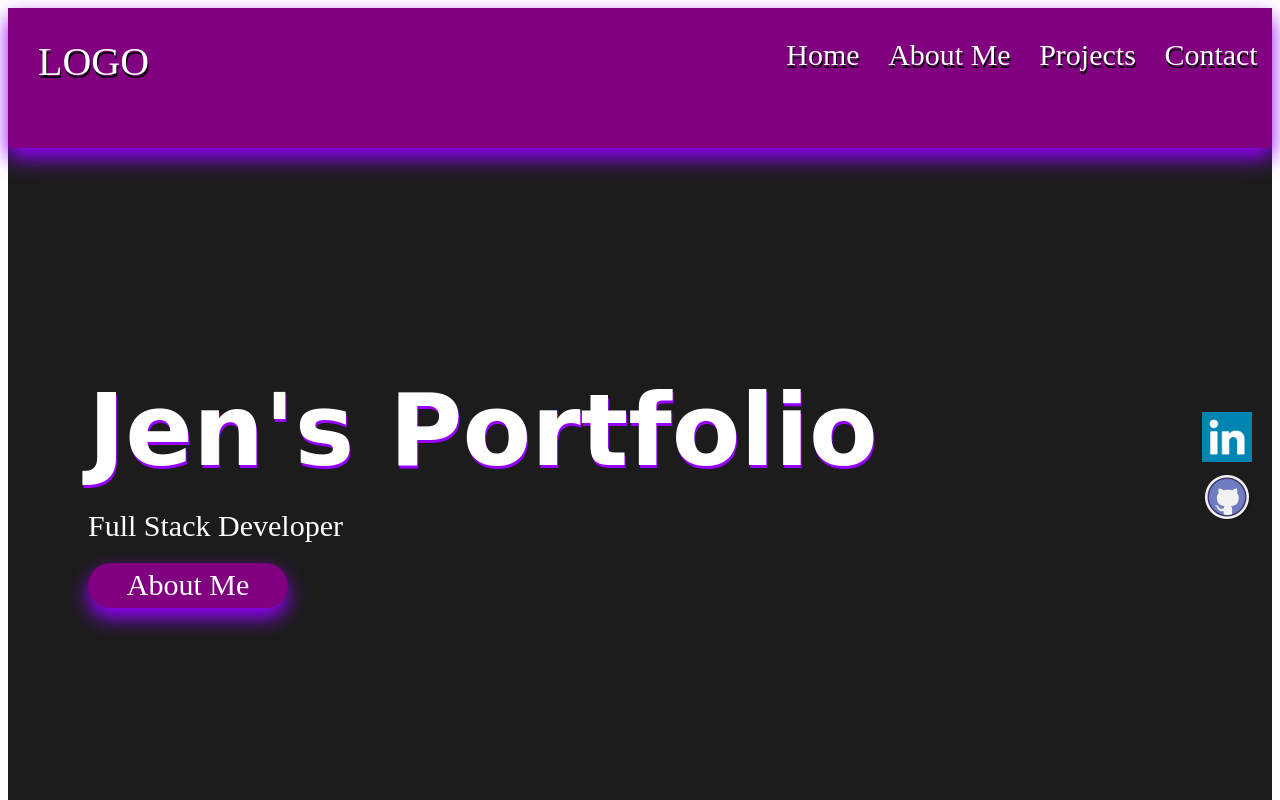
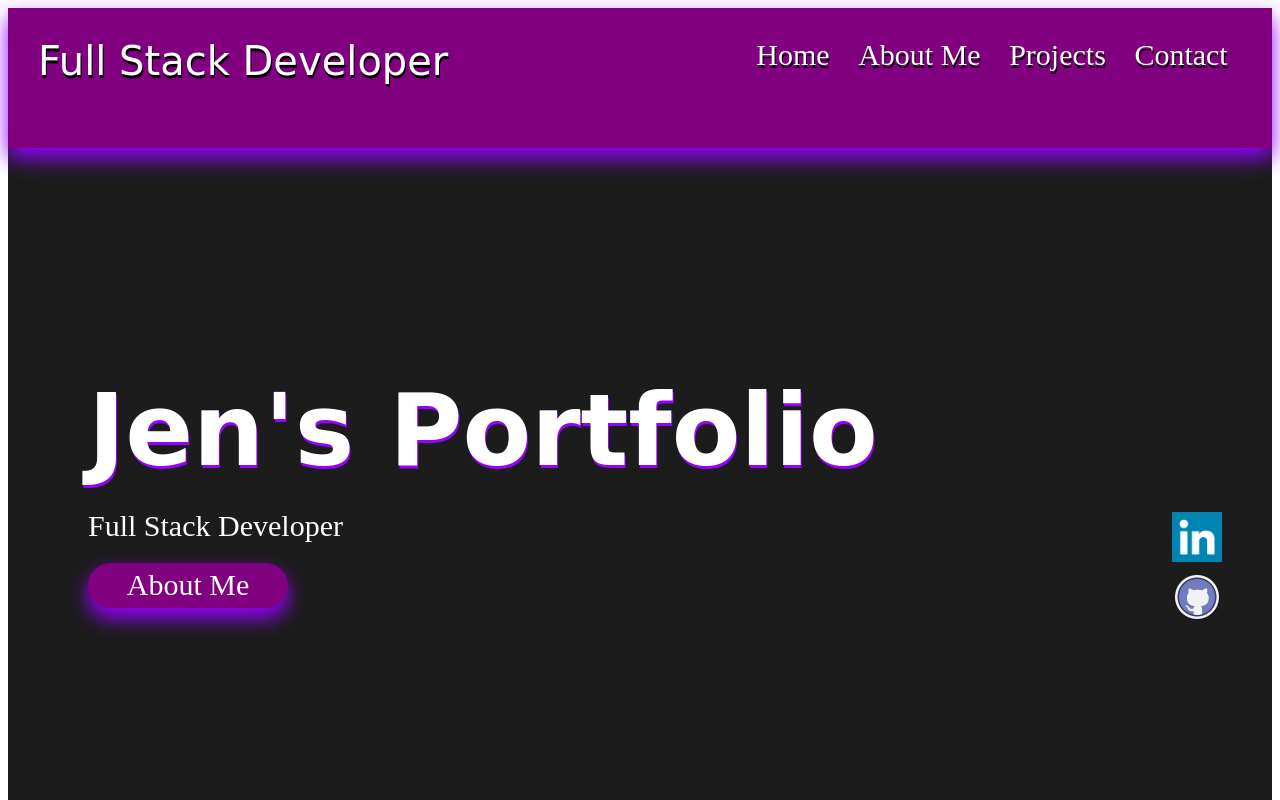
Before and after one commit to jengerred/Portfolio.github.io, a plain HTML site: page index.html in a window 1280 px wide. Shown: the top 800 px of the page. Drawn offline with Linux system fonts and the light colour scheme.

Commit message:
Add files via upload

```diff
--- a/index.html
+++ b/index.html
@@ -10,7 +10,7 @@
   <body>
       <section class="hero">
           <nav>
-               <div class="logo">LOGO</div>
+               <div class="logo">Full Stack Developer</div>
                 <ul id="nav-List">
 
                     <li><a href="https://jengerred.github.io/Portfolio.github.io/">Home</a></li>
--- a/styles.css
+++ b/styles.css
@@ -53,6 +53,7 @@ ul {
     justify-content: space-around;
     font-size: 30px;
     text-shadow: 1px 3px black;
+    margin: 30px;
 }
 
 li {
@@ -156,13 +157,14 @@ margin-bottom: 20px;
 }
 
 .socials {
-    padding-bottom: 200px;
+    margin-right: 30px;
 }
 
 .logo {
     height: 80px;
     margin: 30px;
     text-shadow: 1px 3px black;
+    font-family: cursive;
 }
 
 .social {
```
